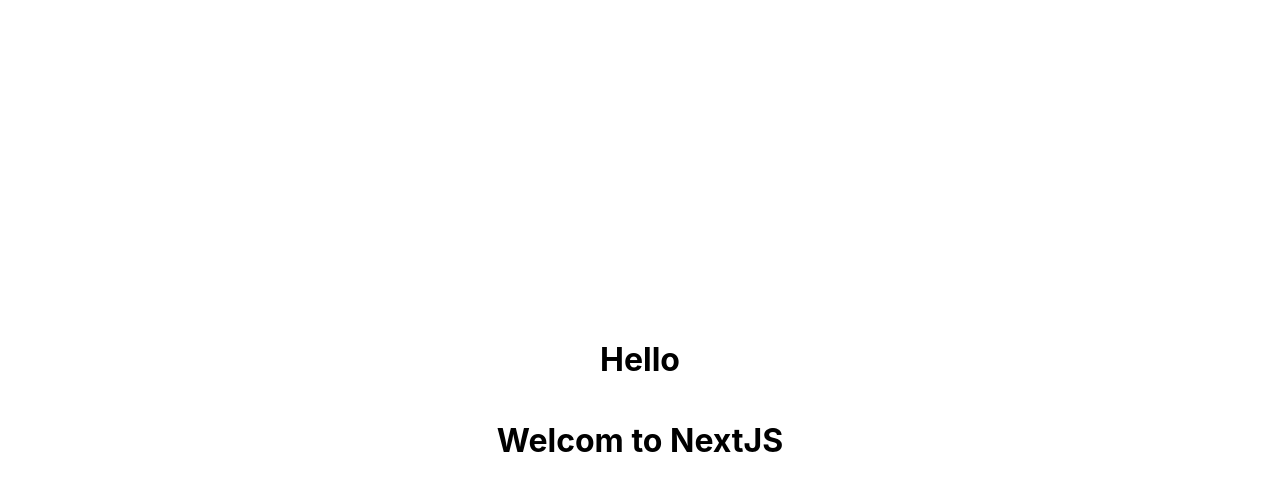
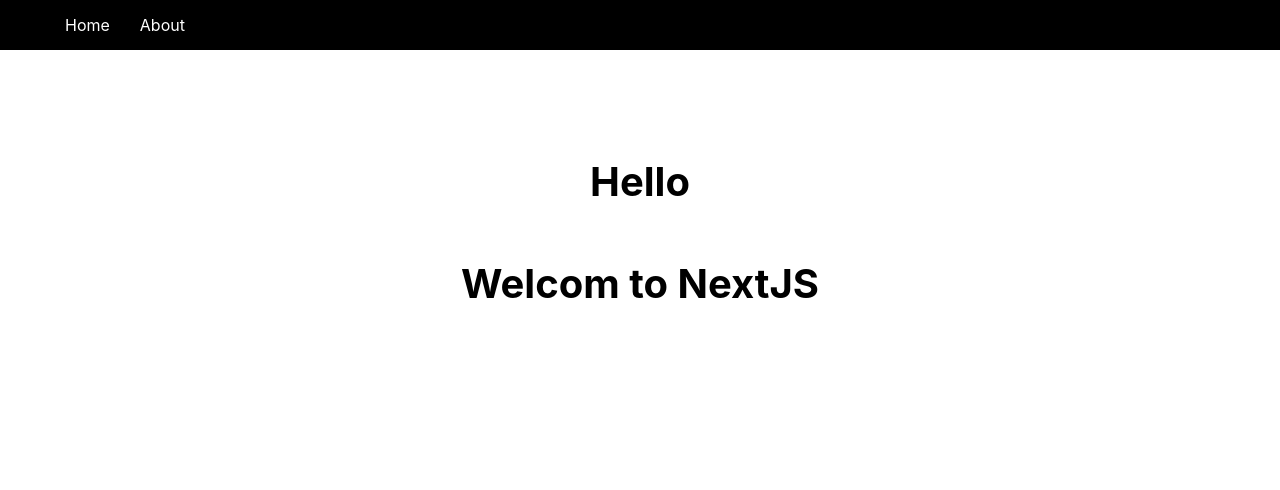
Before and after one commit to HuyenNguyen731/nextjs-crash-course, a Next.js app: page / in a window 1280 px wide. Shown: the top 490 px of the page. Built offline with nearby package versions, Linux system fonts and the light colour scheme.

Commit message:
Nav Component & Link

```diff
--- a/components/Layout.js
+++ b/components/Layout.js
@@ -1,13 +1,17 @@
+import Nav from "./Nav";
 import styles from "../styles/Layout.module.css";
 
 function Layout({ children }) {
   return (
+    <>
+      <Nav />
       <div className={styles.container}>
         <main className={styles.main}>
           <h1>Hello</h1>
           {children}
         </main>
       </div>
+    </>
   );
 }
 
--- /dev/null
+++ b/components/Nav.js
@@ -0,0 +1,19 @@
+import Link from "next/link";
+import navStyles from "../styles/Nav.module.css";
+
+function Nav() {
+  return (
+    <div className={navStyles.nav}>
+      <ul>
+        <li>
+          <Link href="/">Home</Link>
+        </li>
+        <li>
+          <Link href="/about">About</Link>
+        </li>
+      </ul>
+    </div>
+  );
+}
+
+export default Nav;
--- a/styles/Layout.module.css
+++ b/styles/Layout.module.css
@@ -1,116 +1,18 @@
 .container {
-  padding: 0 2rem;
+  min-height: 100vh;
+  padding: 0 0.5rem;
+  display: flex;
+  flex-direction: column;
+  justify-content: flex-start;
+  align-items: center;
 }
 
 .main {
-  min-height: 100vh;
-  padding: 4rem 0;
+  padding: 5rem 0;
   flex: 1;
   display: flex;
   flex-direction: column;
-  justify-content: center;
+  justify-content: flex-start;
   align-items: center;
+  font-size: 1.25rem;
 }
-
-.footer {
-  display: flex;
-  flex: 1;
-  padding: 2rem 0;
-  border-top: 1px solid #eaeaea;
-  justify-content: center;
-  align-items: center;
-}
-
-.footer a {
-  display: flex;
-  justify-content: center;
-  align-items: center;
-  flex-grow: 1;
-}
-
-.title a {
-  color: #0070f3;
-  text-decoration: none;
-}
-
-.title a:hover,
-.title a:focus,
-.title a:active {
-  text-decoration: underline;
-}
-
-.title {
-  margin: 0;
-  line-height: 1.15;
-  font-size: 4rem;
-}
-
-.title,
-.description {
-  text-align: center;
-}
-
-.description {
-  margin: 4rem 0;
-  line-height: 1.5;
-  font-size: 1.5rem;
-}
-
-.code {
-  background: #fafafa;
-  border-radius: 5px;
-  padding: 0.75rem;
-  font-size: 1.1rem;
-  font-family: Menlo, Monaco, Lucida Console, Liberation Mono, DejaVu Sans Mono,
-    Bitstream Vera Sans Mono, Courier New, monospace;
-}
-
-.grid {
-  display: flex;
-  align-items: center;
-  justify-content: center;
-  flex-wrap: wrap;
-  max-width: 800px;
-}
-
-.card {
-  margin: 1rem;
-  padding: 1.5rem;
-  text-align: left;
-  color: inherit;
-  text-decoration: none;
-  border: 1px solid #eaeaea;
-  border-radius: 10px;
-  transition: color 0.15s ease, border-color 0.15s ease;
-  max-width: 300px;
-}
-
-.card:hover,
-.card:focus,
-.card:active {
-  color: #0070f3;
-  border-color: #0070f3;
-}
-
-.card h2 {
-  margin: 0 0 1rem 0;
-  font-size: 1.5rem;
-}
-
-.card p {
-  margin: 0;
-  font-size: 1.25rem;
-  line-height: 1.5;
-}
-
-.logo {
-  height: 1em;
-  margin-left: 0.5rem;
-}
-
-@media (max-width: 600px) {
-  .grid {
-    width: 100%;
-    flex-direction: column;
-  }
-}
--- /dev/null
+++ b/styles/Nav.module.css
@@ -0,0 +1,20 @@
+.nav {
+  height: 50px;
+  padding: 10px;
+  background: #000;
+  color: #fff;
+  display: flex;
+  align-items: center;
+  justify-content: flex-start;
+}
+
+.nav ul {
+  display: flex;
+  justify-content: center;
+  align-items: center;
+  list-style: none;
+}
+
+.nav ul li a {
+  margin: 5px 15px;
+}
```
Lines whose indentation alone changed are shown as unchanged.
